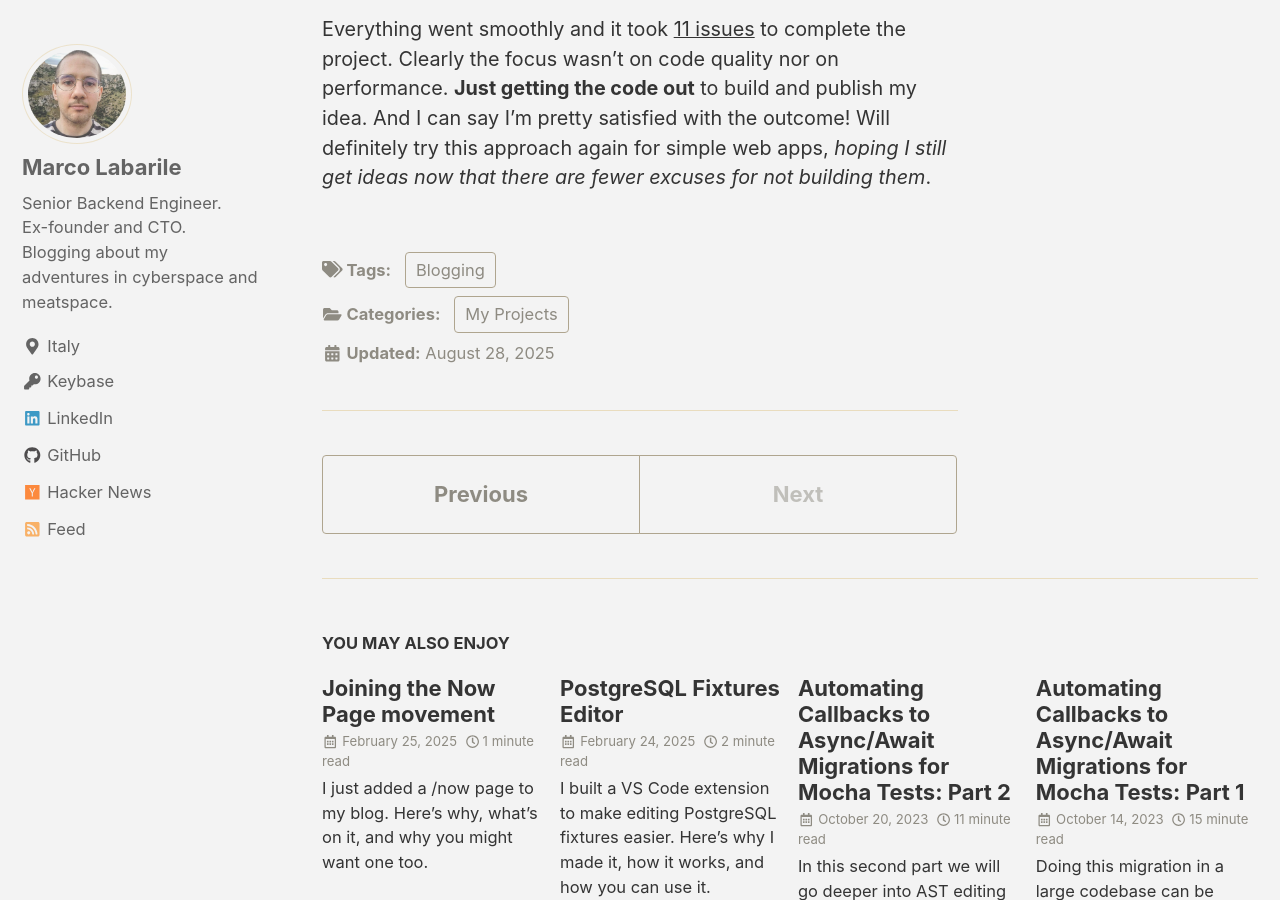
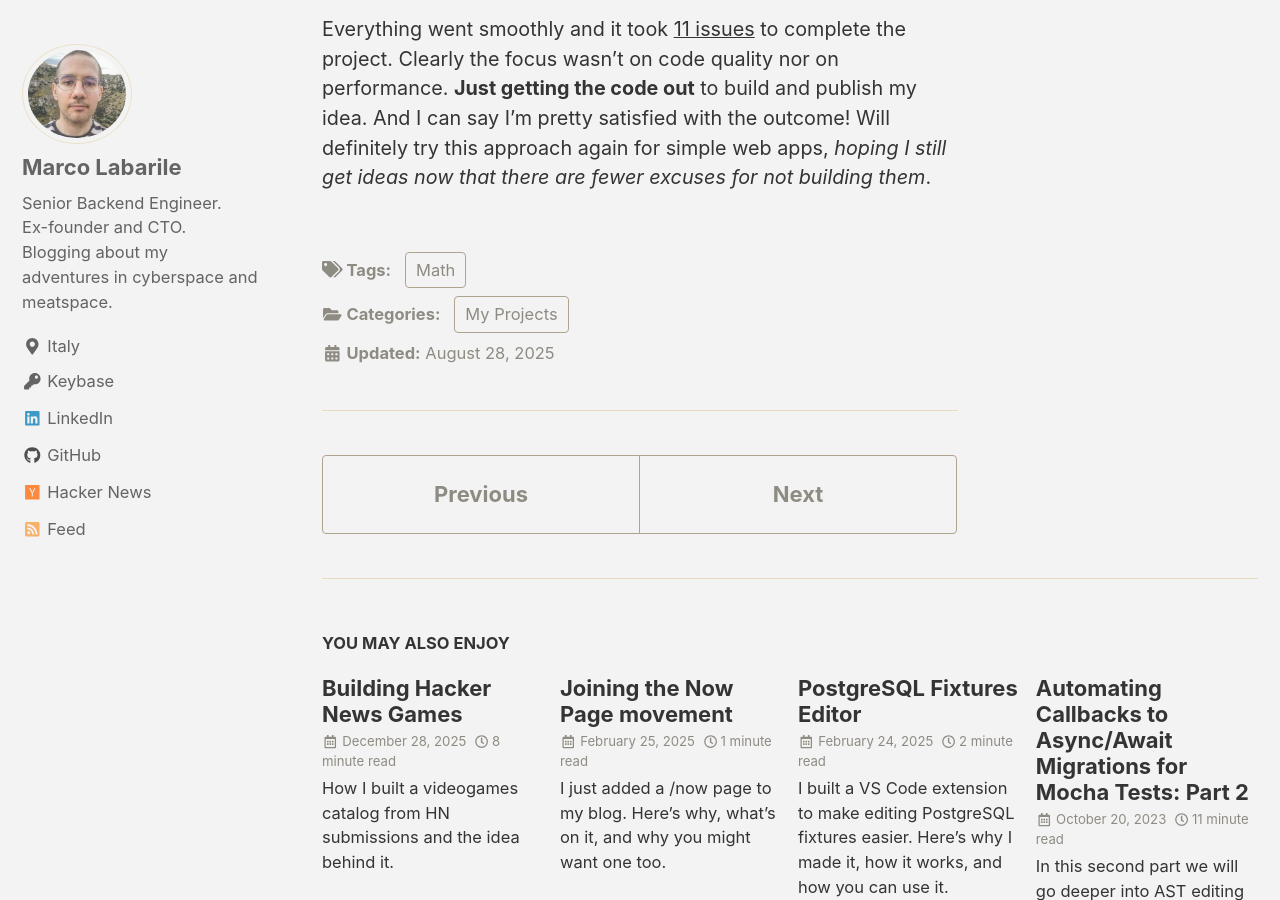
Before and after one commit to labarilem/labarilem.github.io, a Jekyll site: the page built from _posts/2025-08-27-vibe-coding-from-my-smartphone.md, in a window 1280 px wide and 900 px high, scrolled down 856 px. Built offline with Jekyll 4.4.1, drawn with Linux system fonts in a browser that asks for light colours; nearby versions of some CDN libraries; comment, search, counter and statistics services are not loaded; some of the changed lines change nothing that is shown; some of the changed text lies outside the part shown.

Commit message:
add hngames post

```diff
--- a/_posts/2025-08-27-vibe-coding-from-my-smartphone.md
+++ b/_posts/2025-08-27-vibe-coding-from-my-smartphone.md
@@ -7,7 +7,7 @@ last_modified_at: 2025-08-28
 categories:
   - My Projects
 tags:
-  - Blogging
+  - Math
 share: false
 ---
 
--- /dev/null
+++ b/_posts/2025-12-27-building-hacker-news-games.md
@@ -0,0 +1,87 @@
+---
+title: "Building Hacker News Games"
+excerpt: >
+  How I built a videogames catalog from HN submissions and the idea behind it.
+date: 2025-12-27
+last_modified_at: 2025-12-28
+categories:
+  - My Projects
+tags:
+  - Games
+share: false
+---
+
+A few months back I started thinking about a simple idea: *“Wouldn't it be cool to browse games made by the Hacker News community in one place?”*. So I slowly started building [Hacker News Games](https://hackernews.games/), my latest small corner of the web.
+
+## A library of tiny worlds
+
+On HN, people often share interesting, original and creative small videogames. I've stumbled upon very interesting short games several times.
+
+Over time, though, those links accumulate and vanish into the noise. You catch a fun game, but a week later it's buried and hard to rediscover.
+
+HN Games tries to fix that. It's a **catalog of community-made games** you can browse, search, and actually *play* without digging back through years of HN threads. Right now there are hundreds of games in the catalog, and I'm still adding more. My goal, of course, is to eventually catch up to today's games and then keep the catalog updated as new games are posted to HN.
+
+You'll find things like:
+
+- Small experimental word games
+- Classic ports (sometimes running in WASM)
+- Puzzle games, simulations, and strange one-off ideas
+- Projects that never got much attention but are genuinely fun
+
+It's not a random dump. Games are **manually curated** to keep the quality high (or at least not too low). I try to keep only playable titles, usually free, and accessible without having to clone a repo or compile code locally.
+
+## From idea to open source project
+
+Both the code and data powering the website are open and can be found on [GitHub](https://github.com/labarilem/hn-games).
+
+The project is built with TypeScript, React, Tailwind and Next.js. It's hosted on a Vercel free plan. On the technical side, I'm focusing on development simplicity and keeping costs low. I enjoyed designing the data pipeline to improve DX for myself and to keep the project from feeling like tedious work.
+
+The data workflow looks roughly like this:
+
+1. Scrape Hacker News posts over a given time range.
+2. Manually filter scraped posts to isolate actual games from noise.
+3. Manually enrich and curate valid entries with metadata. I add info like genre, platform, links and I take screenshots too. At this point, I have a JSON file that acts as static database.
+4. Compile the JSON dataset into a TypeScript file used to serve data to the frontend. I also statically compute some stats about the catalog at this point.
+
+There are also utility scripts to:
+
+- Check for broken/dead links
+- Refresh HN scores of latest submissions
+- Check for duplicate games
+- Check for images and metadata consistency across the catalog
+
+The whole process is *nicely balanced between automation and human judgment*. Machines do the boring parts, **I make the final call**.
+
+## Designing the UX
+
+I'll be honest: *UI and interaction design aren't my strongest skills*.
+
+To move faster, a good portion of the early UI and layout work was LLM-assisted. That helped me skip the blank-page problem and focus on iteration instead of perfection. I'd push a change, browse the site, notice friction, and adjust.
+
+I went for a dark material-like theme, inspired by [Crazy Games](https://www.crazygames.com/).
+
+Filtering and sorting are essential, and they can be done directly from the home page with several options. Every game has a preview screenshot that allows you to quickly spot something you might like.
+
+The goal is simple: **make discovery feel lightweight**. You should be able to land on the site, click something weird, and be playing within seconds.
+
+I also added a [/random](https://hackernews.games/random) page to play a random game and a [/rip](https://hackernews.games/rip) page to check out decommissioned games, if you're looking for nostalgia.
+
+## Adding a newsletter (without overthinking it)
+
+At some point I realized I wanted a low-effort way to share updates: newly added games, small site changes, or interesting finds from the catalog. That's how the [HN Games newsletter](https://hackernews.games/newsletter) came to life.
+
+I built it using [Kit](https://kit.com/). I deliberately chose it because it's free, quick to set up, and it provides a valid physical mailing address, which makes dealing with newsletter legal requirements much easier without extra work or cost.
+
+The newsletter is intentionally lightweight. No growth hacks, no weekly promises. Just occasional updates when there's something genuinely worth sharing. It fits the spirit of the project: small, useful, and respectful of people's inboxes.
+
+This is also an experiment that helps me gauge interest in the project. If not too many people use it, I may choose to remove it in the future.
+
+## Shipping a small thing to the internet
+
+HN Games isn't meant to be a massive platform. It's intentionally small, opinionated, and focused. It exists because I wanted a place where these cool games didn't disappear.
+
+There's something quietly satisfying about building a tool that showcases other people's creativity. Even more so when it's open source and anyone can improve it, reuse the data, or fork the whole thing for their own experiments.
+
+If you've built a game that belongs in the catalog, or you spot something that shouldn't be there, contributions and feedback are very welcome.
+
+Thanks to HN Games, I learned that **sometimes the best side projects are the ones that simply organize joy**.
```
